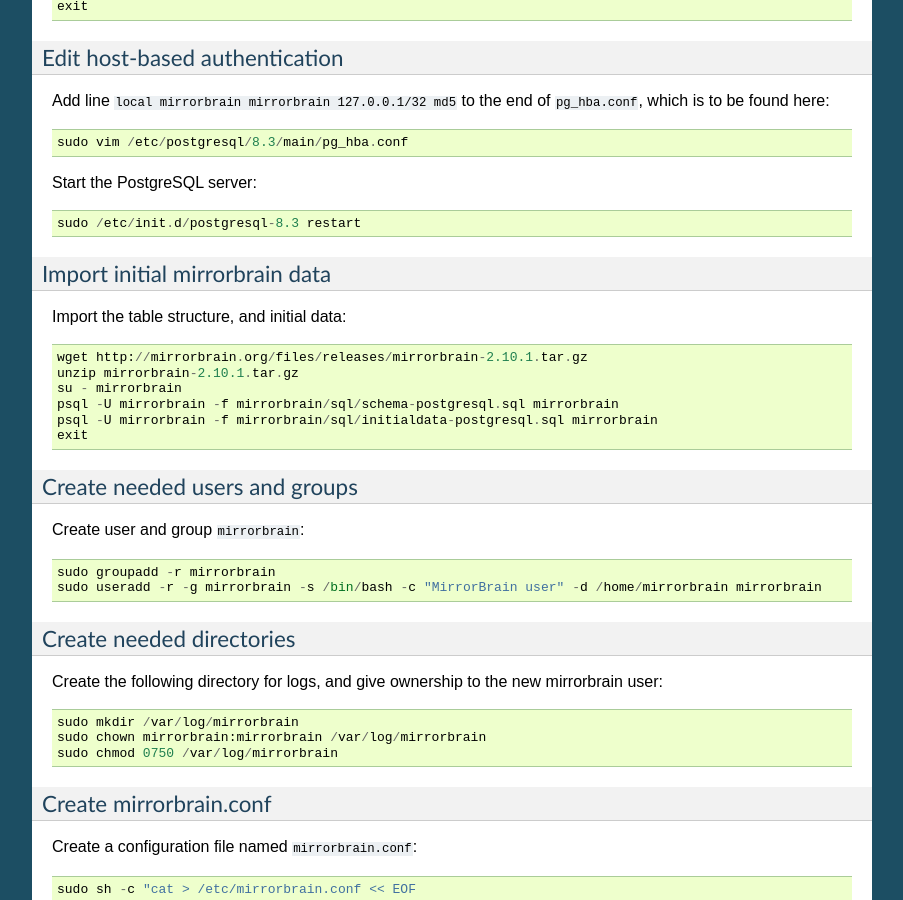
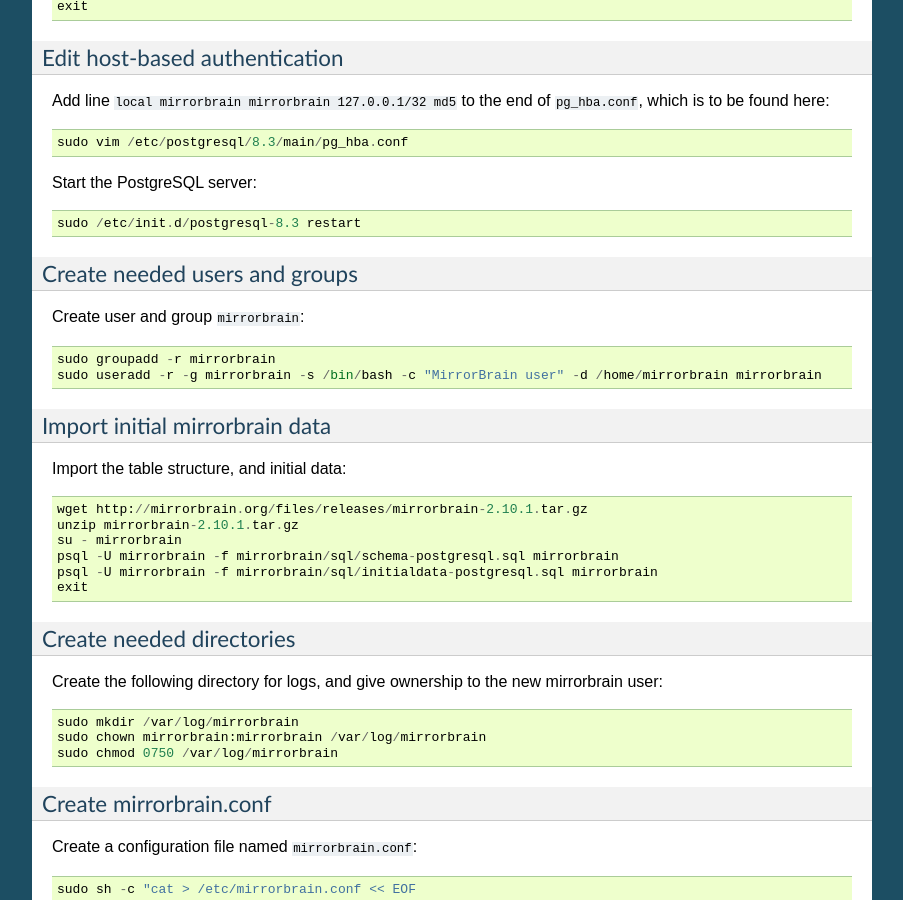
Before and after one commit to hayalci/mirrorbrain, a Sphinx documentation site: the page built from docs/installation/debian.rst, in a window 1280 px wide and 900 px high, scrolled down 2723 px. Shown: the whole window, without its empty margins (198-1101 px from the left). Built offline with Sphinx 7.4.7, drawn with Linux system fonts in a browser that asks for light colours; part of the change alters nothing that is shown; some of the changed text lies outside the part shown.

```diff
--- a/docs/installation/debian.rst
+++ b/docs/installation/debian.rst
@@ -180,6 +180,13 @@ Start the PostgreSQL server::
 
   sudo /etc/init.d/postgresql-8.3 restart
 
+Create needed users and groups
+~~~~~~~~~~~~~~~~~~~~~~~~~~~~~~
+
+Create user and group ``mirrorbrain``::
+
+  sudo groupadd -r mirrorbrain
+  sudo useradd -r -g mirrorbrain -s /bin/bash -c "MirrorBrain user" -d /home/mirrorbrain mirrorbrain
 
 Import initial mirrorbrain data
 ~~~~~~~~~~~~~~~~~~~~~~~~~~~~~~~
@@ -192,14 +199,6 @@ Import the table structure, and initial data::
   psql -U mirrorbrain -f mirrorbrain/sql/schema-postgresql.sql mirrorbrain
   psql -U mirrorbrain -f mirrorbrain/sql/initialdata-postgresql.sql mirrorbrain
   exit
-
-Create needed users and groups
-~~~~~~~~~~~~~~~~~~~~~~~~~~~~~~
-
-Create user and group ``mirrorbrain``::
-
-  sudo groupadd -r mirrorbrain
-  sudo useradd -r -g mirrorbrain -s /bin/bash -c "MirrorBrain user" -d /home/mirrorbrain mirrorbrain
 
 Create needed directories
 ~~~~~~~~~~~~~~~~~~~~~~~~~
```
